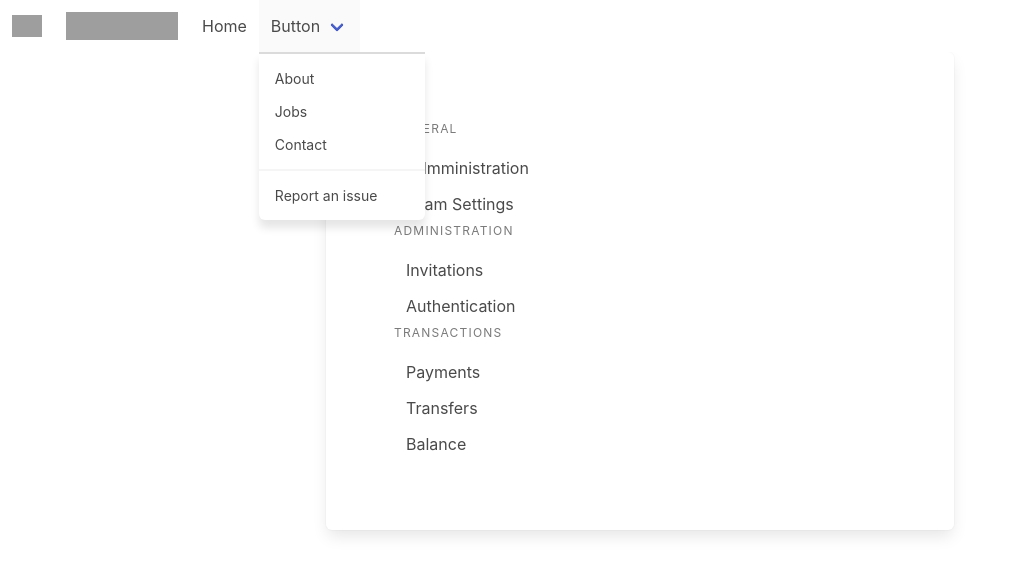
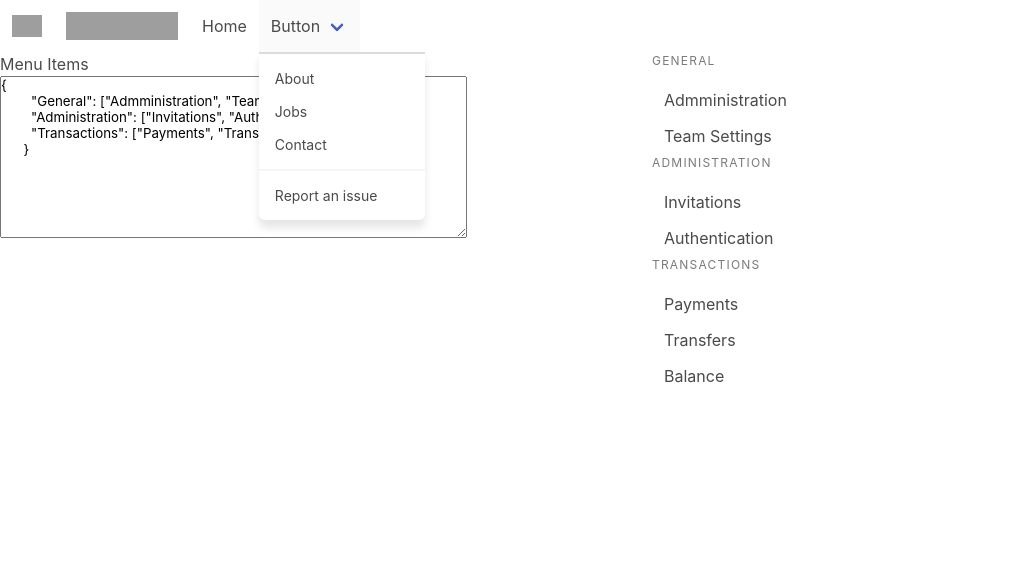
Before and after one commit to sballan/vue-bulma, a Vue app: page /#/menu in a window 1280 px wide. Shown: the top 574 px of the page, without its empty margins (0-1018 px from the left). Built offline with nearby package versions, Linux system fonts and the light colour scheme; grey boxes are pictures that could not be loaded.

Commit message:
menu configs

```diff
--- a/src/views/singles/Menu.vue
+++ b/src/views/singles/Menu.vue
@@ -1,26 +1,50 @@
 <template>
-  <single-viewer class="tile">
-    <vb-menu :items="items"></vb-menu>
-  </single-viewer>
+  <div class="columns">
+    <div class="column">
+      <p>Menu Items</p>
+      <textarea v-model="modelData" cols="50" rows="10"/>
+    </div>
+      <div class="column">
+      <vb-menu :items="propData"></vb-menu>
+    </div>
+  </div>
 </template>
 
 <script>
 
 import HasPropClasses from '@/mixins/hasPropClasses'
-import SingleViewer from '@/components/layout/SingleViewer'
 
 import VbMenu from '@/components/VbMenu'
 
 export default {
   name: 'Menu',
   mixins: [ HasPropClasses ],
-  components: { SingleViewer, VbMenu },
+  components: { VbMenu },
+  computed: {
+    labels() { return this.labelNames.split(",")},
+    propData() {
+      try {
+        return JSON.parse(this.modelData)
+      }catch(err) {
+        return {}
+      }
+    }
+  },
   data() {
     return {
+      modelData: `{
+        "General": ["Admministration", "Team Settings"],
+        "Administration": ["Invitations", "Authentication"],
+        "Transactions": ["Payments", "Transfers", "Balance"]
+      }`,
       items: {
         General: ['Admministration', 'Team Settings'],
         Administration: ['Invitations', 'Authentication'],
         Transactions: ['Payments', 'Transfers', 'Balance']
+      },
+      labelNames: "General, Addmition",
+      childrenNames: {
+        General: ['SubItems', 'Others']
       }
     }
   }
```
